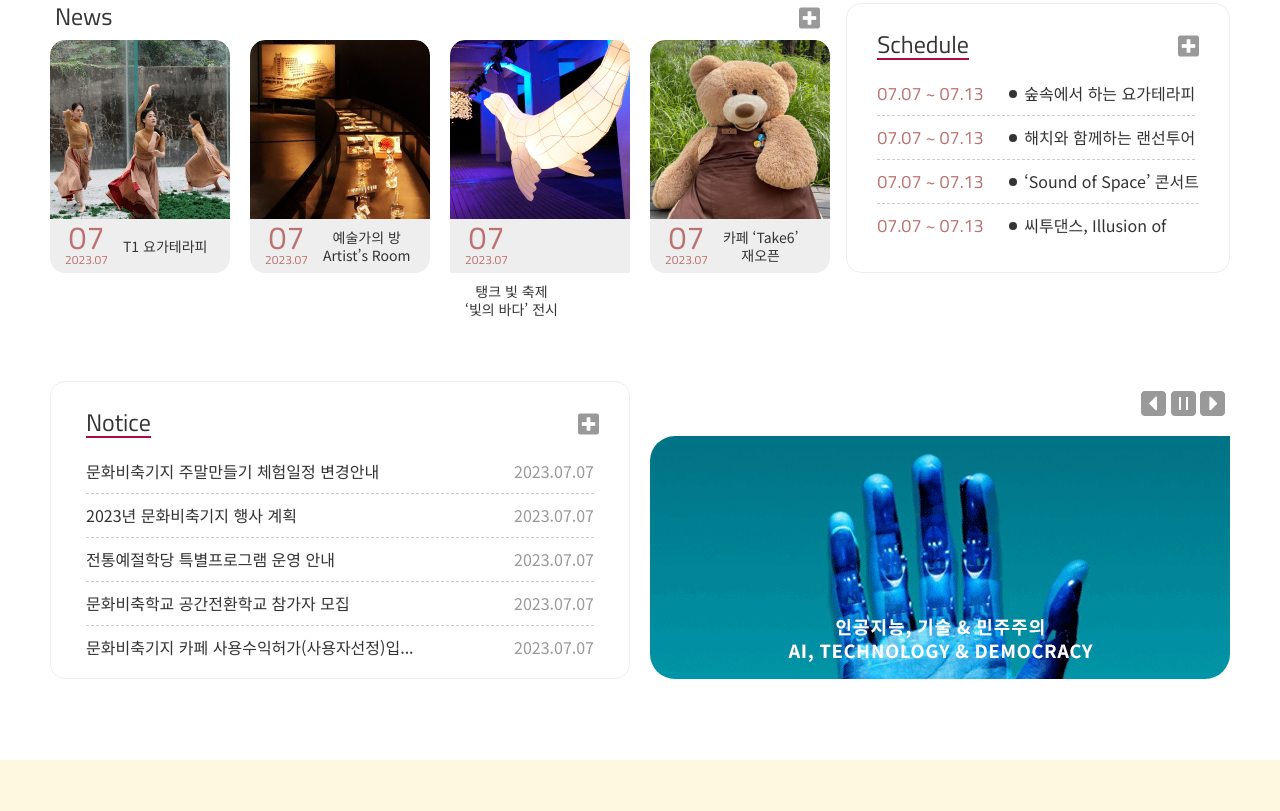
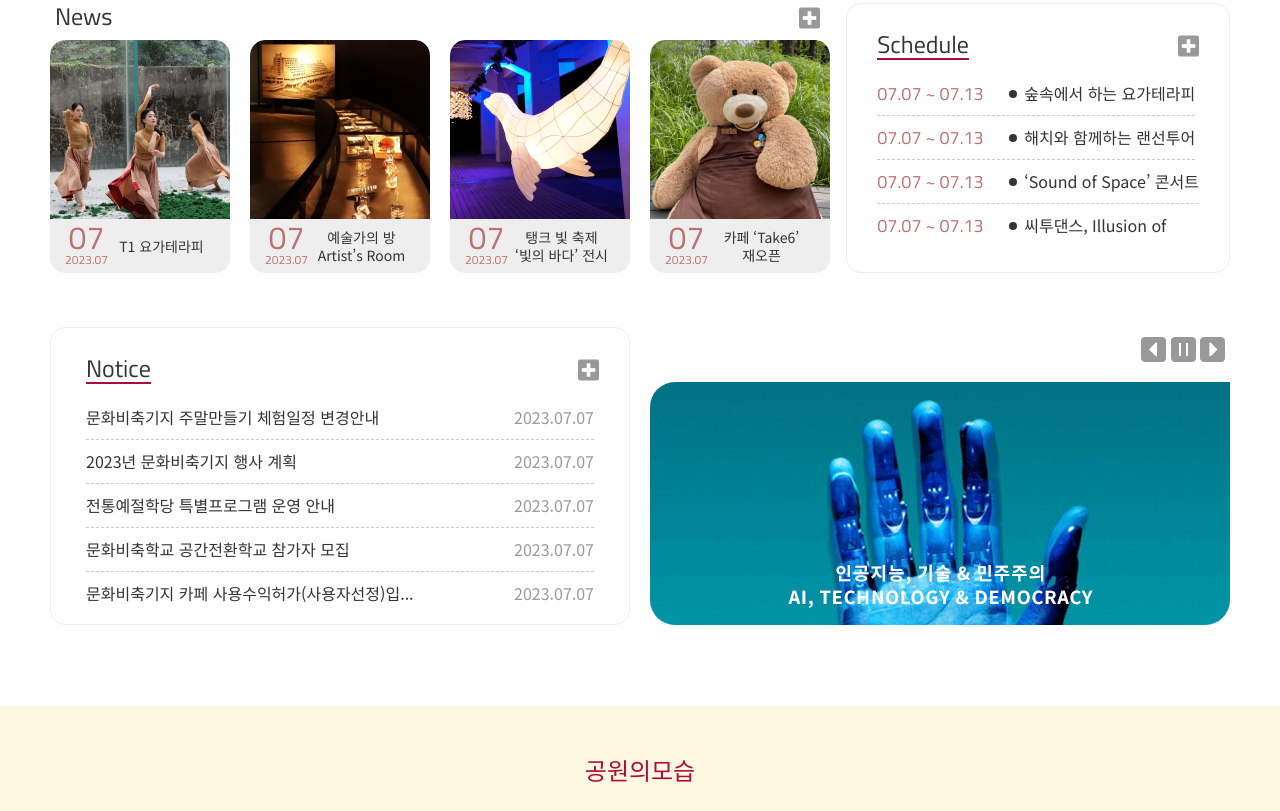
Before and after one commit to seokachu/culturetank, a plain HTML site: page index.html in a window 1280 px wide. Shown: the part 900-1711 px from the top of the page. Drawn offline with Linux system fonts and the light colour scheme.

Commit message:
메인페이지 css오류 수정

```diff
--- a/css/main.css
+++ b/css/main.css
@@ -661,8 +661,8 @@ section.news .news_wrap ul li:hover a p.date_txt span{
 .news_wrap a.news_list .date_list h4{
     font-size:14px;
     line-height:18px;
-    float:left;
-    padding:9px 15px;
+    /* float:left; */
+    padding:9px 15px 15px 0;
 }
 
 .news_wrap li:first-child a.news_list .date_list h4{
@@ -1002,7 +1002,7 @@ div.youtube_list{
 div.youtube_wrap{
     float:left;
     padding:40px 0;
-    margin-right:30px;
+    margin-right:25px;
 }
 
 div.youtube_wrap a:hover{
```
